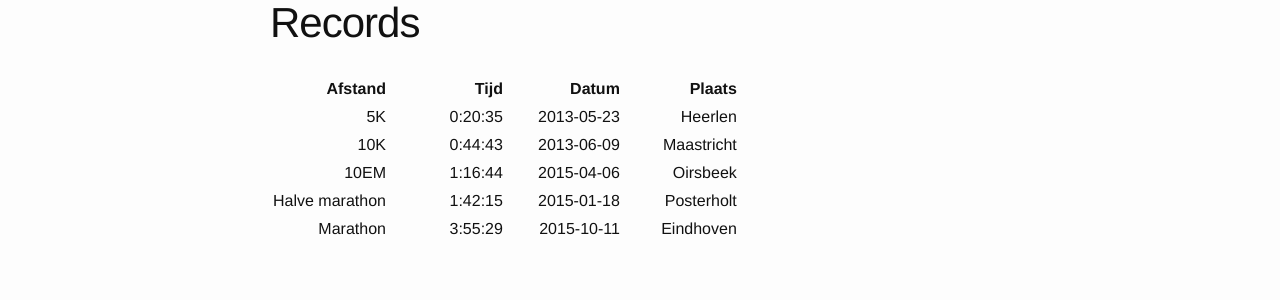
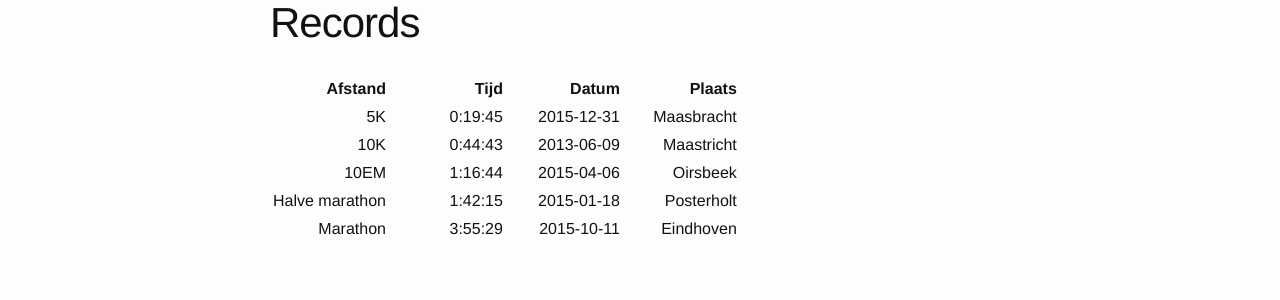
Before and after one commit to erictummers/hardlopen, a Jekyll site: the page built from record.md, in a window 1280 px wide. Shown: the part 256-556 px from the top of the page. Built offline with Jekyll 4.4.1, drawn with Linux system fonts in a browser that asks for light colours.

Commit message:
Update record.md

```diff
--- a/record.md
+++ b/record.md
@@ -17,9 +17,9 @@ permalink: /record/
 	<tbody>
 		<tr>
 			<td>5K</td>
-			<td>0:20:35</td>
-			<td>2013-05-23</td>
-			<td>Heerlen</td>
+			<td>0:19:45</td>
+			<td>2015-12-31</td>
+			<td>Maasbracht</td>
 		</tr>
 		<tr>
 			<td>10K</td>
```
